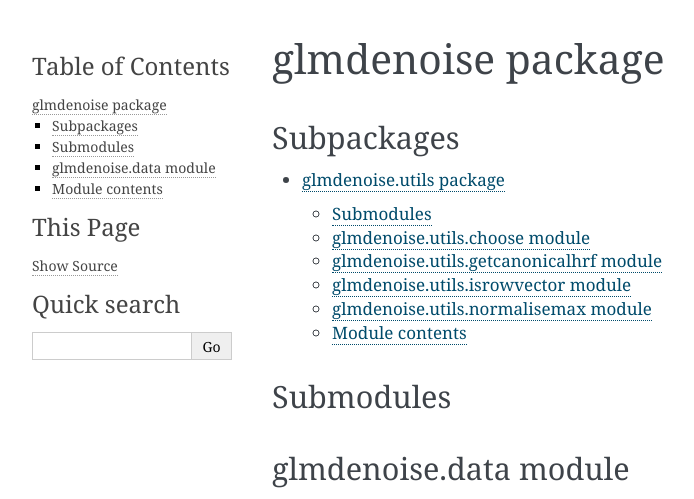
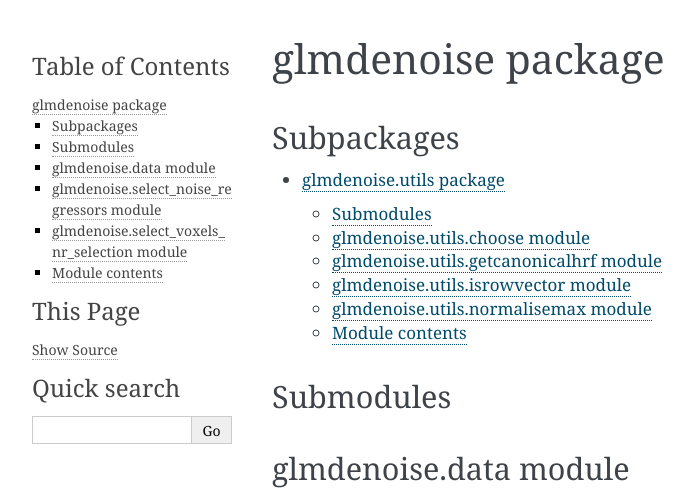
Before and after one commit to Charestlab/pyGLMdenoise, a Sphinx documentation site: the page built from docs/source/glmdenoise.rst, in a window 1280 px wide. Shown: the top 499 px of the page, without its empty margins (148-842 px from the left). Built offline with Sphinx 7.4.7, drawn with Linux system fonts in a browser that asks for light colours; some of the changed text lies outside the part shown; grey boxes are pictures that could not be loaded.

Commit message:
improved autogen docs for new modules

```diff
--- a/docs/source/conf.py
+++ b/docs/source/conf.py
@@ -93,7 +93,7 @@
 # Add any paths that contain custom static files (such as style sheets) here,
 # relative to this directory. They are copied after the builtin static files,
 # so a file named "default.css" will overwrite the builtin "default.css".
-html_static_path = ['_static']
+# html_static_path = ['_static']
 
 # Custom sidebar templates, must be a dictionary that maps document names
 # to template names.
--- a/docs/source/glmdenoise.rst
+++ b/docs/source/glmdenoise.rst
@@ -19,6 +19,22 @@
     :undoc-members:
     :show-inheritance:
 
+glmdenoise.select\_noise\_regressors module
+-------------------------------------------
+
+.. automodule:: glmdenoise.select_noise_regressors
+    :members:
+    :undoc-members:
+    :show-inheritance:
+
+glmdenoise.select\_voxels\_nr\_selection module
+-----------------------------------------------
+
+.. automodule:: glmdenoise.select_voxels_nr_selection
+    :members:
+    :undoc-members:
+    :show-inheritance:
+
 
 Module contents
 ---------------
```
Also changed, not shown: docs/readme_documentation.md, 1 other file.
